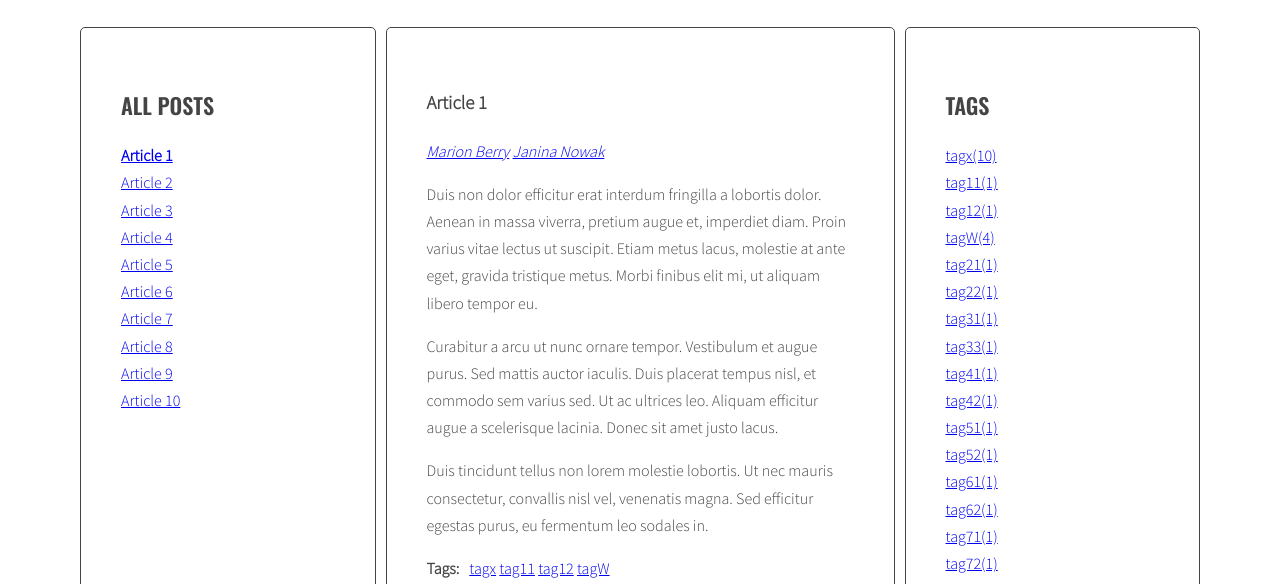
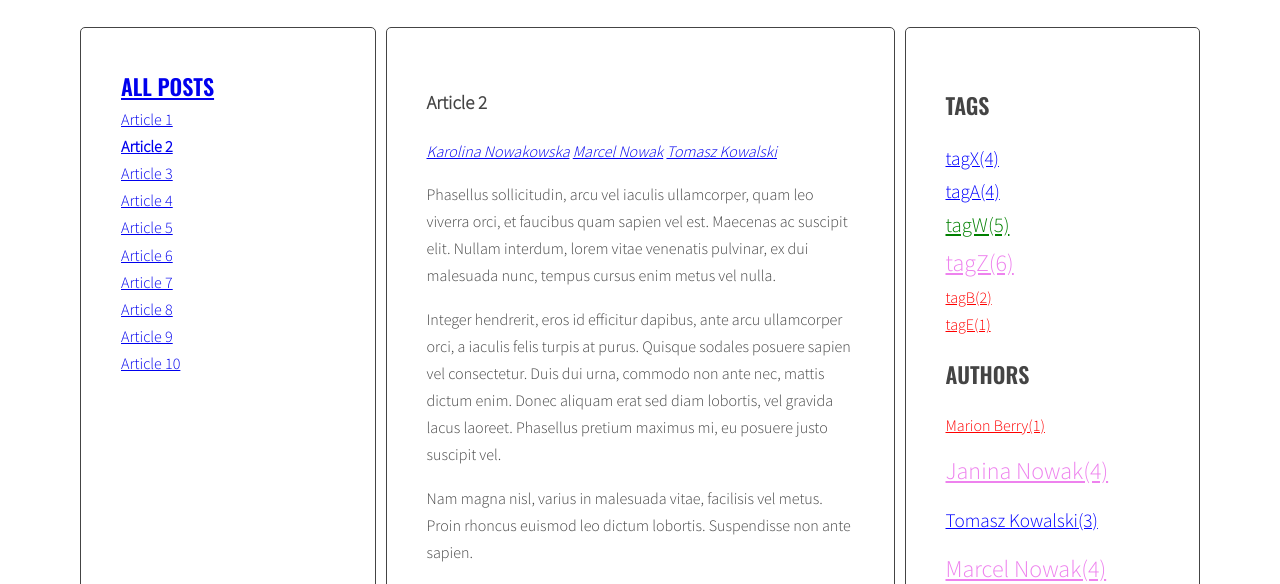
Before and after one commit to MarcinZajecki/final_task_js_blog, a website: page index.html in a window 1280 px wide. Shown: the part 216-800 px from the top of the page. Drawn offline with nearby package versions, Linux system fonts and the light colour scheme.

Commit message:
Add version without object modifications

```diff
--- a/index.html
+++ b/index.html
@@ -12,7 +12,7 @@
             <h1 class="logo">my blog</h1>
             <main class="wrapper">
                 <aside class="sidebar">
-                    <h2 class="section-title">All posts</h2>
+                    <a class="section-title" id="article-caller" href="#">All posts</a>
                     <ul class="list titles">
                         <li><a href="#article-1" class="active"><span>Article 11</span></a></li>
                         <li><a href="#article-2"><span>Article 2</span></a></li>
@@ -27,7 +27,7 @@
                     </ul>
                 </aside>
                 <section class="posts">
-                    <article class="post active" id="article-1" data-tags="tagx tag11 tag12 tagW" data-author="Marion_Berry Janina_Nowak">
+                    <article class="post" id="article-1" data-tags="tagX tagA tagW" data-author="Marion_Berry Janina_Nowak Tomasz_Kowalski Marcel_Nowak">
                         <h3 class="post-title">Article 1</h3>
                         <div class="post-author">by Marion Berry</div>
                         <div class="post-content">
@@ -45,7 +45,7 @@
                             </ul>
                             </div>
                     </article>
-                    <article class="post" id="article-2" data-tags="tagx tag21 tag22 tagW" data-author="Karolina_Nowakowska Marcel_Nowak">
+                    <article class="post active" id="article-2" data-tags="tagA tagW" data-author="Karolina_Nowakowska Marcel_Nowak Tomasz_Kowalski">
                         <h3 class="post-title">Article 2</h3>
                         <div class="post-author">by Theo Tabby</div>
                         <div class="post-content">
@@ -63,7 +63,7 @@
                             </ul>
                         </div>
                     </article>
-                    <article class="post" id="article-3" data-tags="tagx tag31 tag33" data-author="Jan_Kowalski">
+                    <article class="post" id="article-3" data-tags="tagZ tagW" data-author="Jan_Kowalski Jan_Albert">
                         <h3 class="post-title">Article 3</h3>
                         <div class="post-author">by George Tuxedo</div>
                         <div class="post-content">
@@ -81,7 +81,7 @@
                             </ul>
                         </div>
                     </article>
-                    <article class="post" id="article-4" data-tags="tagx tag41 tag42"  data-author="Tomasz_Kowalski">
+                    <article class="post" id="article-4" data-tags="tagX tagZ"  data-author="Tomasz_Kowalski Marcel_Nowak">
                         <h3 class="post-title">Article 4</h3>
                         <div class="post-author">by Kitty Toebean</div>
                         <div class="post-content">
@@ -100,7 +100,7 @@
                             </ul>
                         </div>
                     </article>
-                    <article class="post" id="article-5" data-tags="tagx tag51 tag52 tagW"  data-author="Janina_Nowak">
+                    <article class="post" id="article-5" data-tags="tagX tagW"  data-author="Janina_Nowak">
                         <h3 class="post-title">Article 5</h3>
                         <div class="post-author">by Marion Berry</div>
                         <div class="post-content">
@@ -118,7 +118,7 @@
                             </ul>
                         </div>
                     </article>
-                    <article class="post" id="article-6" data-tags="tagx tag61 tag62"  data-author="Janina_Nowak">
+                    <article class="post" id="article-6" data-tags="tagZ tagB"  data-author="Janina_Nowak">
                         <h3 class="post-title">Article 6</h3>
                         <div class="post-author">by George Tuxedo</div>
                         <div class="post-content">
@@ -136,7 +136,7 @@
                             </ul>
                         </div>
                     </article>
-                    <article class="post" id="article-7" data-tags="tagx tag71 tag72"  data-author="Janina_Albert">
+                    <article class="post" id="article-7" data-tags="tagZ tagA"  data-author="Janina_Albert Marcel_Nowak">
                         <h3 class="post-title">Article 7</h3>
                         <div class="post-author">by Kitty Toebean</div>
                         <div class="post-content">
@@ -154,7 +154,7 @@
                             </ul>
                         </div>
                 </article>
-                <article class="post" id="article-8" data-tags="tagx tag81 tag82 tagW"  data-author="Jan_Albert">
+                <article class="post" id="article-8" data-tags="tagX tagW"  data-author="Jan_Albert">
                         <h3 class="post-title">Article 8</h3>
                         <div class="post-author">by Theo Tabby</div>
                         <div class="post-content">
@@ -173,7 +173,7 @@
                             </ul>
                         </div>
                     </article>
-                    <article class="post" id="article-9" data-tags="tagx tag91 tag92"  data-author="Janina_Nowak">
+                    <article class="post" id="article-9" data-tags="tagZ tagA"  data-author="Janina_Nowak">
                         <h3 class="post-title">Article 9</h3>
                         <div class="post-author">by Marion Berry</div>
                         <div class="post-content">
@@ -191,7 +191,7 @@
                             </ul>
                         </div>
                     </article>
-                    <article class="post" id="article-10" data-tags="tagx tag101 tag102"  data-author="Jan_Nowak">
+                    <article class="post" id="article-10" data-tags="tagE tagB tagZ"  data-author="Jan_Nowak">
                         <h3 class="post-title">Article 10</h3>
                         <div class="post-author">by George Tuxedo</div>
                         <div class="post-content">
--- a/js/script.js
+++ b/js/script.js
@@ -2,12 +2,18 @@
 'use strict';
 
 {
-  const optArticleSelector = '.post',
-    optTitleSelector = '.post-title',
-    optTitleListSelector = '.titles',
-    optArticleTagsSelector = '.post-tags .list',
-    optAuthorSelector = '.post-author',
-    optTagsListSelector = '.list.tags';
+  const opt = {
+    articleSelector: '.post',
+    titleSelector: '.post-title',
+    titleListSelector: '.titles',
+    articleTagsSelector: '.post-tags .list',
+    authorSelector: '.post-author',
+    tagsListSelector: '.list.tags',
+    cloudClassCount: 5,
+    cloudClassPrefix: 'tag-size-',
+    authorsListSelector: '.list.authors',
+    authorCloudClassPrefix: 'author-size-',
+  };
 
   // Delete default active class , add the class to the selected link&&article, display selected article
   const titleClickHandler = function (event){
@@ -22,19 +28,18 @@
     // find and hide active article link
     const activeLinks = document.querySelectorAll('.titles a.active');
     console.log(activeLinks, ' -> all the articles active title links from a sidebar');
-    // Loop - a single active link from a sidebar - removing class 'active'
-    // for (let activeLink of activeLinks){
-    //   activeLink.classList.remove('active');
-    // }
-    if(activeLinks) activeLinks.classList.remove('active');
+    // find and hide active article
+    for (let activeLink of activeLinks){
+      activeLink.classList.remove(`active`);
+    }
     // Add an active class to the clicked element
     clickedElement.classList.add('active');
     // All active articles
     const activeArticles = document.querySelectorAll('article.active');
     console.log(activeArticles, ' -> active articles');
-    // Loop - a single active article - removing class 'active'
+    // active article - removing class 'active'
     for (let activeArticle of activeArticles){
-      activeArticle.classList.remove('active');
+      activeArticle.classList.remove(`active`);
     }
     // Selecting article & displaying
     const clickedLinkAttribute = clickedElement.getAttribute('href');
@@ -47,10 +52,10 @@
   function generateTitleLinks(customSelector = ''){
     console.log('the function generateTitleLinks has been executed');
     /* remove contents of titleList */
-    const titleLink = document.querySelector(optTitleListSelector);
+    const titleLink = document.querySelector(opt.titleListSelector);
     titleLink.innerHTML = '';
     /* get the article id */ /* find the title element */
-    const articles = document.querySelectorAll(optArticleSelector + customSelector);
+    const articles = document.querySelectorAll(opt.articleSelector + customSelector);
     let html = '';
     for (let singleArticle of articles){
       console.log(singleArticle, ' -> single article');
@@ -58,7 +63,7 @@
       const articleId = singleArticle.getAttribute('id');
       console.log(articleId, ' -> single article ID');
       /* find the title element*/
-      const articleTitle = singleArticle.querySelector(optTitleSelector);
+      const articleTitle = singleArticle.querySelector(opt.titleSelector);
       console.log(articleTitle, ' -> singleArticle title');
       const articleTitleString = articleTitle.innerHTML;
       console.log(articleTitleString, ' -> article title string');
@@ -70,10 +75,6 @@
     }
     /* insert link into titleList */
     titleLink.innerHTML = html;
-    // Add default active class to the link
-    const defArticleId = document.querySelector('article.active').getAttribute('id');
-    const defArticleLink = document.querySelector(`a[href*=${defArticleId}]`);
-    defArticleLink.classList.add('active');
     // Articles' title links from a sidebar
     const links = document.querySelectorAll('.titles a');
     console.log(links, ' -> all the articles title links from a sidebar');
@@ -85,13 +86,23 @@
   }
   generateTitleLinks();
 
+  function defArticleActiveLink (){
+    // Add default active class to the link
+    console.log('function defArticleActiveLink has been executed');
+    const defArticleId = document.querySelector('article.active').getAttribute('id');
+    console.log(defArticleId, 'defArticleId');
+    const defArticleLink = document.querySelector(`a[href*=${defArticleId}]`);
+    console.log(defArticleLink, 'defArticleLink');
+    defArticleLink.classList.add('active');
+  }
+
   // TAGS
 
   // function which is counting a number of times a specific tag occurs
   function calculateTagsParams(tags){
     const obj = tags;
     let arr = Object.values(obj);
-    console.log(arr, 'qqqqqqqq');
+    console.log(arr, 'arr');
     let min = Math.min(...arr);
     let max = Math.max(...arr);
     console.log( `Min value: ${min}, max value: ${max}` );
@@ -107,15 +118,28 @@
     // return params;
   }
 
+  function calculateTagClass(count, params){
+    console.log('calculateTagClass count', count);
+    console.log('calculateTagClass params', params);
+    // for(let i = 1; i < opt.cloudClassCount + 1; i++){
+    //   if (count <= i/opt.cloudClassCount*params.maximum) return opt.cloudClassPrefix + i;
+    // }
+    const normalizedCount = count - params.minimum;
+    const normalizedMax = params.maximum - params.minimum;
+    const percentage = normalizedCount / normalizedMax;
+    const classNumber = Math.floor(percentage * (opt.cloudClassCount - 1) + 1);
+    return opt.cloudClassPrefix + classNumber;
+  }
+
   function generateTags(){
     console.log('function generateTags has been executed');
     /* [NEW] create a new variable allTags with an empty object */
     let allTags = {};
     /* find all articles */
-    const articles = document.querySelectorAll(optArticleSelector);
+    const articles = document.querySelectorAll(opt.articleSelector);
     /* START LOOP: for every article: */
     for (let singleArticle of articles){
-      const articleTag = singleArticle.querySelector(optArticleTagsSelector);
+      const articleTag = singleArticle.querySelector(opt.articleTagsSelector);
       console.log(articleTag, ' to articleTag');
       articleTag.innerHTML = '';
       /* make html variable with empty string */
@@ -153,12 +177,12 @@
     let allTagsHtml = '';
     for (const tag in allTags){
       console.log(`Value at tag  ${tag} in allTags: ` + allTags[tag]);
-      const tagListItem = `<li><a href="#tag-${tag}"><span>${tag}(` + allTags[tag] + `)</span></a></li>`;
+      const tagListItem = ` <li><a class="` + calculateTagClass(allTags[tag], tagsParams) + `" href="#tag-${tag}"><span>${tag}(` + allTags[tag] + `)</span></a></li> `;
       console.log(tagListItem, 'tag list item');
       allTagsHtml += tagListItem;
     }
     /* [NEW] find list of tags in right column */
-    const tagList = document.querySelector(optTagsListSelector);
+    const tagList = document.querySelector(opt.tagsListSelector);
     /* [NEW] add html from allTagsHtml to tagList */
     tagList.innerHTML = allTagsHtml;
   }
@@ -213,22 +237,55 @@
 
   // AUTHORS
 
+  function calculateAuthorsParams (authors){
+    const authorsValues = Object.values(authors);
+    const max = Math.max(...authorsValues);
+    const min = Math.min(...authorsValues);
+    const params = {minimum: min, maximum: max};
+    return params;
+  }
+
+  function calculateAuthorClass(count, params){
+    console.log(count);
+    const normalizedCount = count - params.minimum;
+    const normalizedMax = params.maximum - params.minimum;
+    const percentage = normalizedCount / normalizedMax;
+    const classNumber = Math.floor(percentage * (opt.cloudClassCount - 1) + 1);
+    return opt.authorCloudClassPrefix + classNumber;
+  }
+
   function generateAuthors(){
     console.log('function generateAuthors has been executed');
-    const articles = document.querySelectorAll(optArticleSelector);
-    for (let singleArticle of articles){
-      const authorsArticle = singleArticle.querySelector(optAuthorSelector);
+    let allAuthors = {};
+    const articles = document.querySelectorAll(opt.articleSelector);
+    for (const singleArticle of articles){
+      const authorsArticle = singleArticle.querySelector(opt.authorSelector);
       authorsArticle.innerHTML = '';
       const authorsArticleString = singleArticle.dataset.author;
       const authorsArray = authorsArticleString.split(' ');
       let html = '';
-      for (let singleAuthorArray of authorsArray){
+      for (const singleAuthorArray of authorsArray){
         const fixAuthorString = singleAuthorArray.replace('_', ' ');
-        const htmlAuthor = `<a href="#auth-${singleAuthorArray}"><span>${fixAuthorString}</span></a> `;
+        const htmlAuthor = ` <a href="#auth-${singleAuthorArray}"><span>${fixAuthorString}</span></a> `;
         html = html + htmlAuthor;
+        if(!allAuthors[singleAuthorArray]) allAuthors[singleAuthorArray] = 1;
+        else allAuthors[singleAuthorArray]++;
       }
       authorsArticle.innerHTML = html;
     }
+    const authorsList = document.querySelector(opt.authorsListSelector);
+    authorsList.innerHTML ='';
+    const authorsParams = calculateAuthorsParams(allAuthors);
+    let authorLinkHtml = '';
+    for (const singleAuthor in allAuthors){
+      calculateAuthorClass(allAuthors[singleAuthor], authorsParams);
+      const fixAuthorListString = singleAuthor.replace('_', ' ');
+      const htmlAuthorList = `<li><a class = "${calculateAuthorClass(allAuthors[singleAuthor], authorsParams)}" href="#auth-${singleAuthor}"><span>${fixAuthorListString}(` + allAuthors[singleAuthor] + `)</span></a></li>`;
+      authorLinkHtml += htmlAuthorList;
+    }
+    console.log(allAuthors);
+    authorsList.innerHTML = authorLinkHtml;
+
   }
   generateAuthors();
 
@@ -260,4 +317,14 @@
 
   addClickListenerToAuthors();
 
+  // Add active class to article which is visible by default
+  function allArticleLinksVisible() {
+    console.log('function allArticleLinksVisible is working');
+    const abc = document.getElementById('article-caller');
+    abc.addEventListener('click', function(){
+      generateTitleLinks('');
+    });
+  }
+  allArticleLinksVisible();
+  defArticleActiveLink ();
 }
--- a/sass/style.scss
+++ b/sass/style.scss
@@ -68,6 +68,32 @@ body {
   padding: 40px;
   border: 1px solid $color-dark;
   border-radius: 5px;
+
+  .list.tags {
+    .tag-size-1 {
+      color: red;
+    }
+
+    .tag-size-2 {
+      color: rgb(219, 219, 20);
+      font-size: 1.1em;
+    }
+
+    .tag-size-3 {
+      color: blue;
+      font-size: 1.2em;
+    }
+
+    .tag-size-4 {
+      color: green;
+      font-size: 1.3em;
+    }
+
+    .tag-size-5 {
+      color: violet;
+      font-size: 1.5em;
+    }
+  }
 }
 
 /* Logo */
@@ -101,6 +127,30 @@ body {
 /* Authors */
 
 .authors {
+  .author-size-1 {
+    color: red;
+  }
+
+  .author-size-2 {
+    color: rgb(219, 219, 20);
+    font-size: 1.1em;
+  }
+
+  .author-size-3 {
+    color: blue;
+    font-size: 1.2em;
+  }
+
+  .author-size-4 {
+    color: green;
+    font-size: 1.3em;
+  }
+
+  .author-size-5 {
+    color: violet;
+    font-size: 1.5em;
+  }
+
   li {
     margin-bottom: 12px;
   }
```
Also changed, not shown: css/style.css, css/style.min.css.
